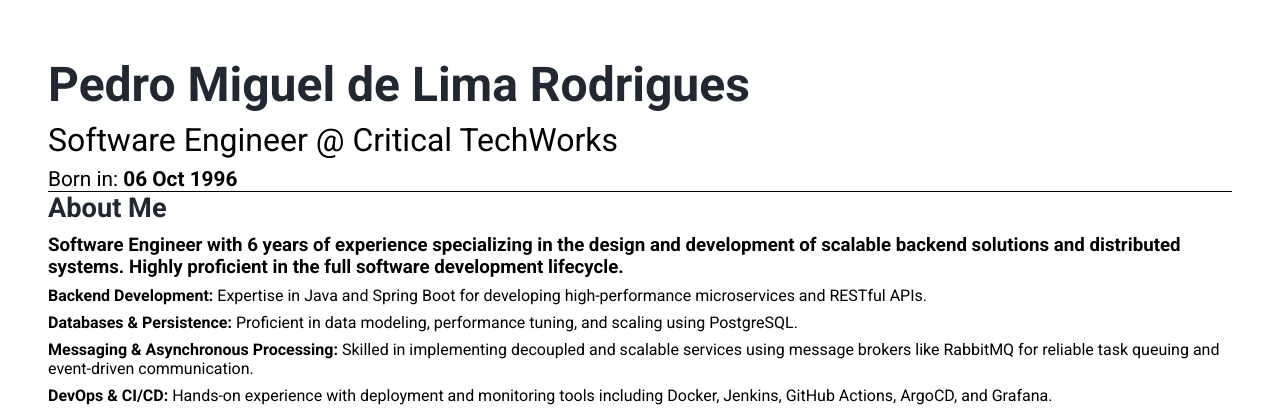
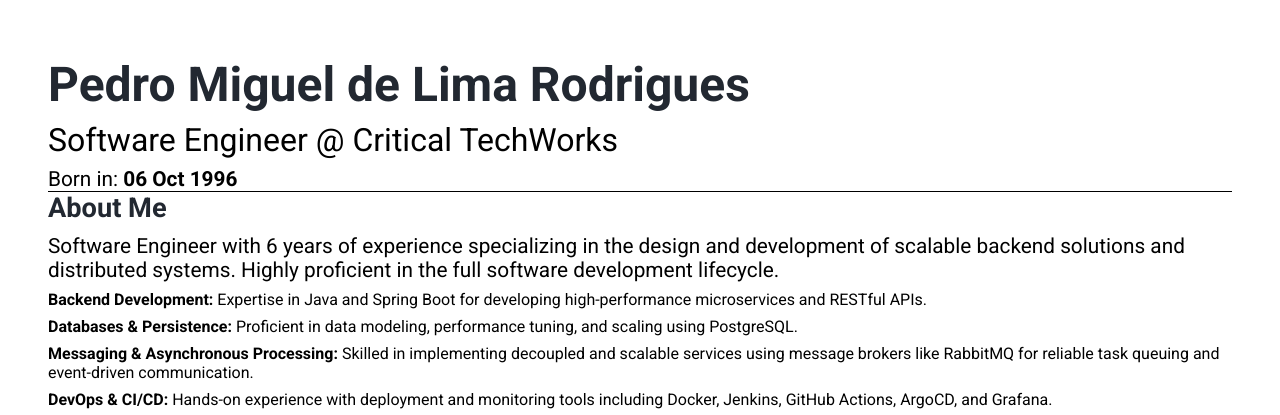
Before and after one commit to pedromlrodrigues/pedromlrodrigues.github.io, a plain HTML site: page index.html in a window 1280 px wide. Shown: the top 415 px of the page. Drawn offline with Linux system fonts and the light colour scheme.

Commit message:
Change h3 to paragraph in About Me section
Replaced h3 tag with a paragraph tag for better semantics.

```diff
--- a/index.html
+++ b/index.html
@@ -17,10 +17,10 @@
         </p>
         <h2 class="about-font">About Me</h2>
         <div class="about-me-aspects">
-          <h3>
+          <p style="font-size:1.3rem">
             Software Engineer with 6 years of experience specializing in the design and development of scalable backend solutions and distributed systems.
             Highly proficient in the full software development lifecycle.
-          </h3>
+          </p>
           <p>
             <b>Backend Development:</b> Expertise in Java and Spring Boot for developing high-performance microservices and RESTful APIs.
           </p>
```
